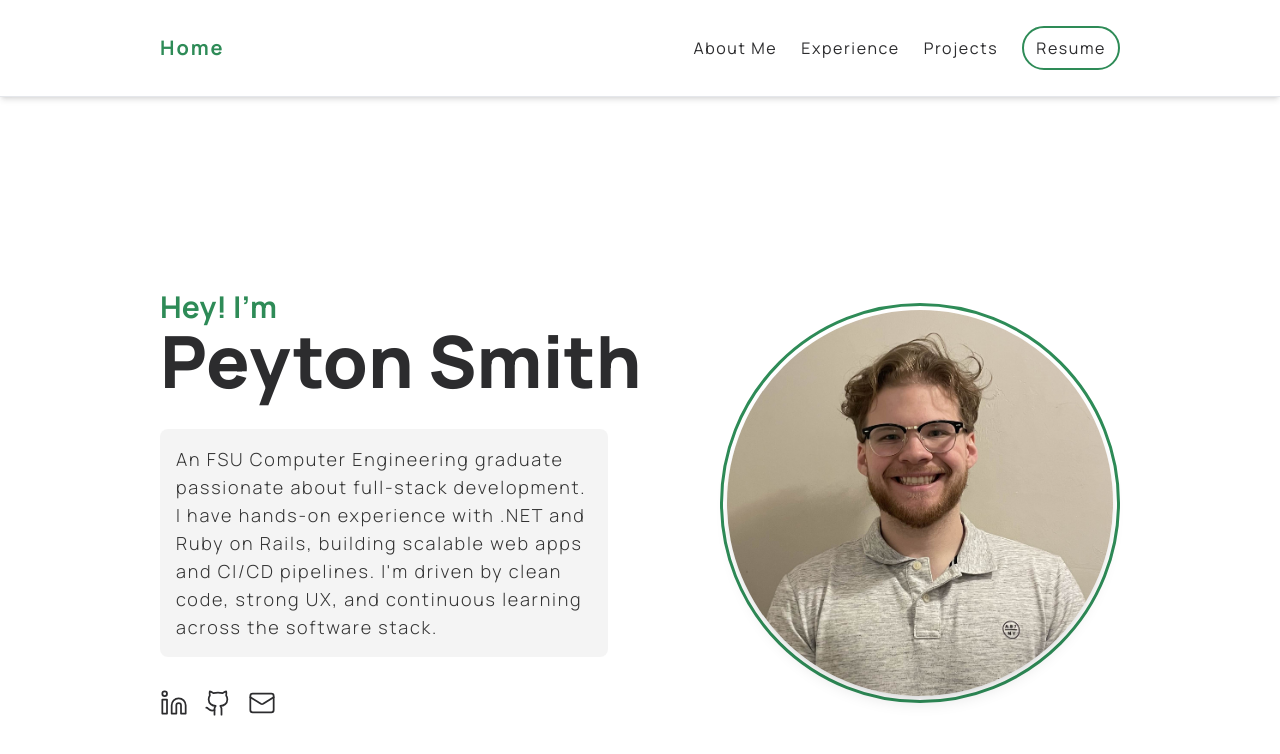
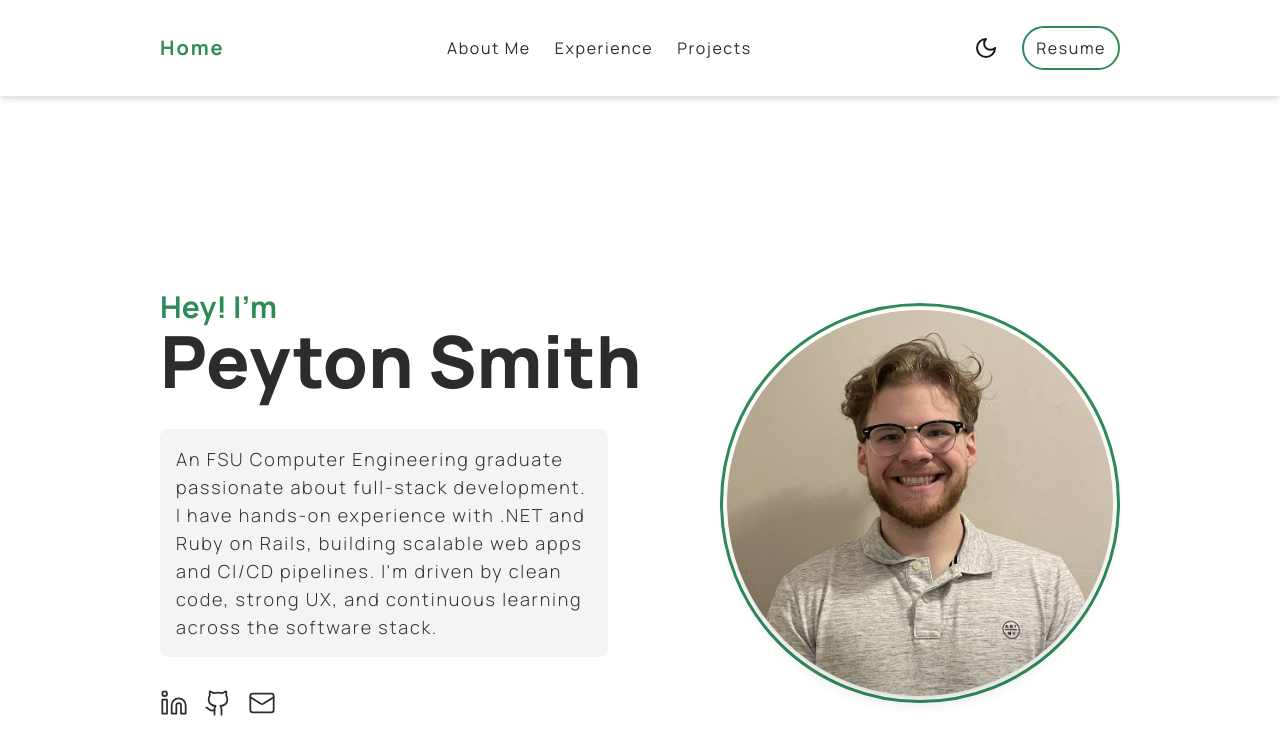
Before and after one commit to 19peytonsmith/my-portfolio, a Next.js app: page / in a window 1280 px wide. Shown: the top 754 px of the page. Built offline with nearby package versions, Linux system fonts and the light colour scheme.

Commit message:
Added light/dark theme toggle

```diff
--- a/package.json
+++ b/package.json
@@ -11,6 +11,7 @@
   "dependencies": {
     "lucide-react": "^0.508.0",
     "next": "15.3.2",
+    "next-themes": "^0.4.6",
     "postcss": "^8.5.3",
     "react": "^19.0.0",
     "react-dom": "^19.0.0"
--- a/src/app/globals.css
+++ b/src/app/globals.css
@@ -3,6 +3,8 @@
 @tailwind utilities;
 
 @import "tailwindcss";
+
+@custom-variant dark (&:where(.dark, .dark *));
 
 :root {
   --background: #ffffff; /* White */
@@ -17,8 +19,7 @@
   --color-title: #007a8a; /* Teal */
 }
 
-@media (prefers-color-scheme: dark) {
-  :root {
+.dark {
   --background: #333333; /* Very dark gray */
   --foreground: #ededed; /* Light gray */
 
@@ -29,7 +30,6 @@
   --box-text: #cccccc; /* Light gray */
 
   --color-title: #00ced1; /* Dark cyan */
-  }
 }
 
 @theme inline {
--- a/src/app/layout.tsx
+++ b/src/app/layout.tsx
@@ -2,6 +2,7 @@
 import "./globals.css";
 import Navbar from "@/components/Navbar";
 import { Manrope, Fira_Code } from "next/font/google";
+import { ThemeProvider } from "@/components/ThemeProvider";
 
 const manrope = Manrope({
   subsets: ["latin"],
@@ -27,10 +28,21 @@ export default function RootLayout({
   children: React.ReactNode;
 }) {
   return (
-    <html lang="en" className={`${manrope.variable} ${firaCode.variable}`}>
+    <html
+      lang="en"
+      className={`${manrope.variable} ${firaCode.variable}`}
+      suppressHydrationWarning
+    >
       <body>
-        <Navbar />
-        <main>{children}</main>
+        <ThemeProvider
+          attribute="class"
+          defaultTheme="system"
+          enableSystem
+          disableTransitionOnChange
+        >
+          <Navbar />
+          <main>{children}</main>
+        </ThemeProvider>
       </body>
     </html>
   );
--- a/src/components/Navbar.tsx
+++ b/src/components/Navbar.tsx
@@ -3,12 +3,18 @@
 
 import { useState } from "react";
 import Link from "next/link";
-import { Menu, X } from "lucide-react";
+import { Menu, X, Sun, Moon } from "lucide-react";
+import { useTheme } from "next-themes";
 import { usePathname } from "next/navigation";
 
 export default function Navbar() {
   const [menuOpen, setMenuOpen] = useState(false);
   const pathname = usePathname();
+
+  const { setTheme, theme, systemTheme } = useTheme();
+
+  const currentTheme = theme === "system" ? systemTheme : theme;
+  const isDark = currentTheme === "dark";
 
   const toggleMenu = () => setMenuOpen(!menuOpen);
 
@@ -45,22 +51,31 @@ export default function Navbar() {
                 {link.name}
               </Link>
             ))}
+          </div>
+
+          <div className="flex items-center gap-6">
+            <button
+              onClick={() => setTheme(isDark ? "light" : "dark")}
+              className="transition-colors duration-1000 hover:text-primary"
+              aria-label="Toggle Theme"
+            >
+              {isDark ? <Sun size={24} /> : <Moon size={24} />}
+            </button>
             <a
               href="/assets/Peyton_Smith_Resume_2025.pdf"
               target="_blank"
               rel="noopener noreferrer"
-              className="text-secondary hover:text-primary transition tracking-widest border-2 px-3 py-2 rounded-full border-primary"
+              className="hidden md:flex text-secondary hover:text-primary transition tracking-widest border-2 px-3 py-2 rounded-full border-primary"
             >
               Resume
             </a>
+            <button
+              className="md:hidden text-secondary focus:outline-none"
+              onClick={toggleMenu}
+            >
+              {menuOpen ? <X size={24} /> : <Menu size={24} />}
+            </button>
           </div>
-
-          <button
-            className="md:hidden text-secondary focus:outline-none"
-            onClick={toggleMenu}
-          >
-            {menuOpen ? <X size={24} /> : <Menu size={24} />}
-          </button>
         </div>
       </div>
 
--- /dev/null
+++ b/src/components/ThemeProvider.tsx
@@ -0,0 +1,12 @@
+// components/ThemeProvider.tsx
+"use client";
+
+import * as React from "react";
+import { ThemeProvider as NextThemesProvider } from "next-themes";
+
+export function ThemeProvider({
+  children,
+  ...props
+}: React.ComponentProps<typeof NextThemesProvider>) {
+  return <NextThemesProvider {...props}>{children}</NextThemesProvider>;
+}
```
Also changed, not shown: 1 other file (tests, documents, lock files or other folders). Lines whose indentation alone changed are shown as unchanged.
